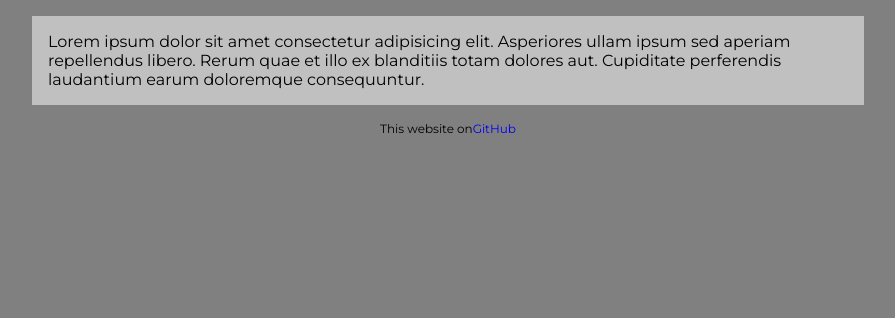
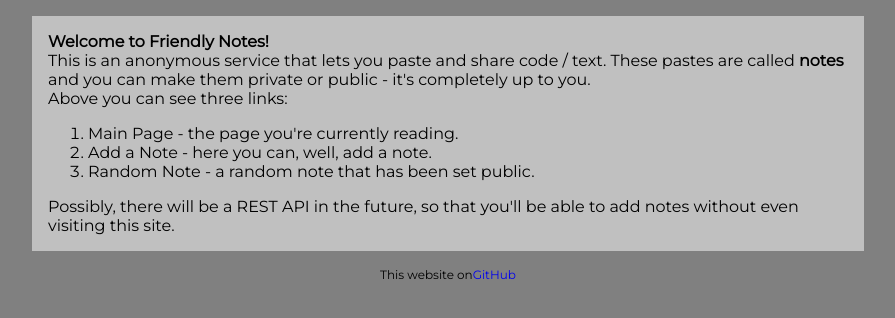
Before and after one commit to karmek-k/friendly-notes, a Django app: page / in a window 1280 px wide. Shown: the part 133-451 px from the top of the page, without its empty margins (192-1087 px from the left). Run offline with Django 3.2, Linux system fonts and the light colour scheme; parts of the project's set-up code (start-up, migrations or seed data) failed here and were passed over.

Commit message:
Add Index content

```diff
--- /dev/null
+++ b/note/static/note/css/index.css
@@ -0,0 +1,4 @@
+.index-list {
+  margin: revert;
+  padding: revert;
+}
--- a/note/templates/note/index.html
+++ b/note/templates/note/index.html
@@ -1,12 +1,40 @@
 {% extends 'shared/layout.html' %}
+{% load static %}
 
 {% block title %}
 Index
 {% endblock %}
 
+{% block css %}
+<link rel="stylesheet" href="{% static 'note/css/index.css' %}" />
+{% endblock %}
+
 {% block content %}
-Lorem ipsum dolor sit amet consectetur adipisicing elit.
-Asperiores ullam ipsum sed aperiam repellendus libero.
-Rerum quae et illo ex blanditiis totam dolores aut.
-Cupiditate perferendis laudantium earum doloremque consequuntur.
+<h2>
+  Welcome to Friendly Notes!
+</h2>
+<p>
+  This is an anonymous service that lets you paste
+  and share code / text. These pastes are called <b>notes</b>
+  and you can make them private
+  or public - it's completely up to you.
+</p>
+<p>
+  Above you can see three links:
+  <ol class="index-list">
+    <li>
+      Main Page - the page you're currently reading.
+    </li>
+    <li>
+      Add a Note - here you can, well, add a note.
+    </li>
+    <li>
+      Random Note - a random note that has been set public.
+    </li>
+  </ol>
+</p>
+<p>
+  Possibly, there will be a REST API in the future, so that
+  you'll be able to add notes without even visiting this site.
+</p>
 {% endblock %}
```
